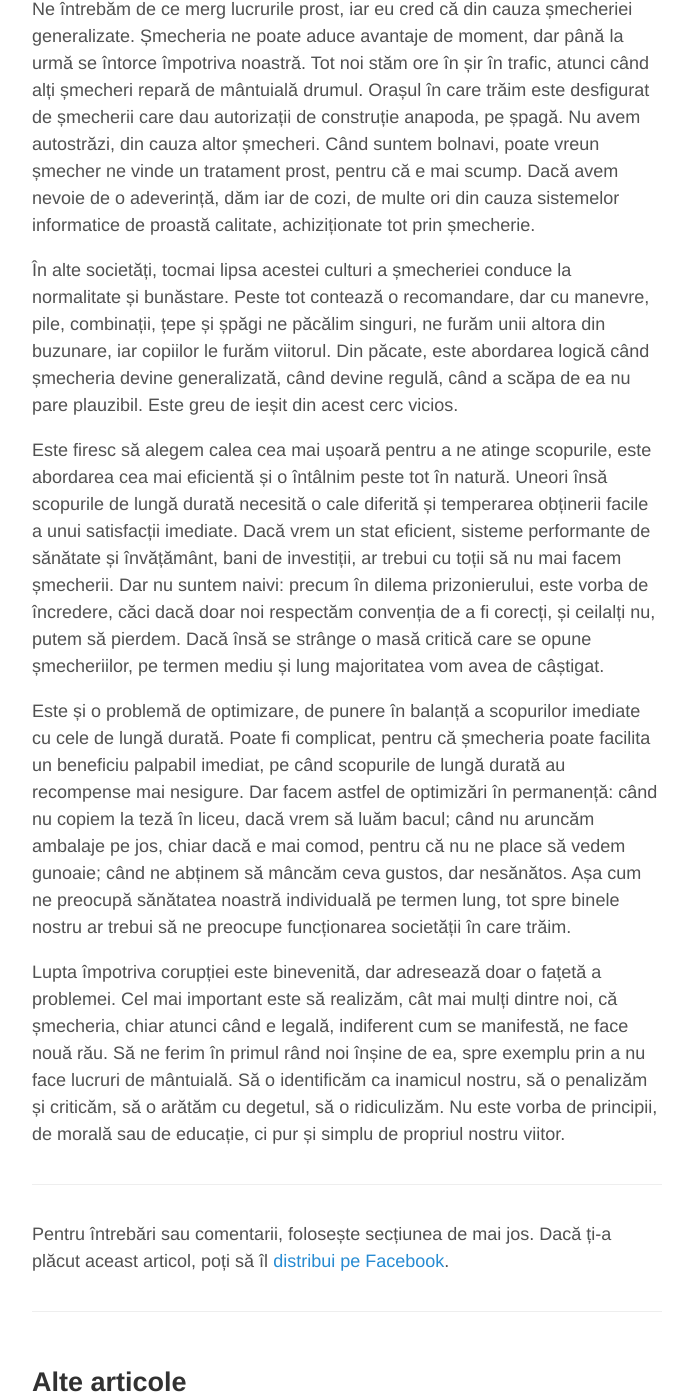
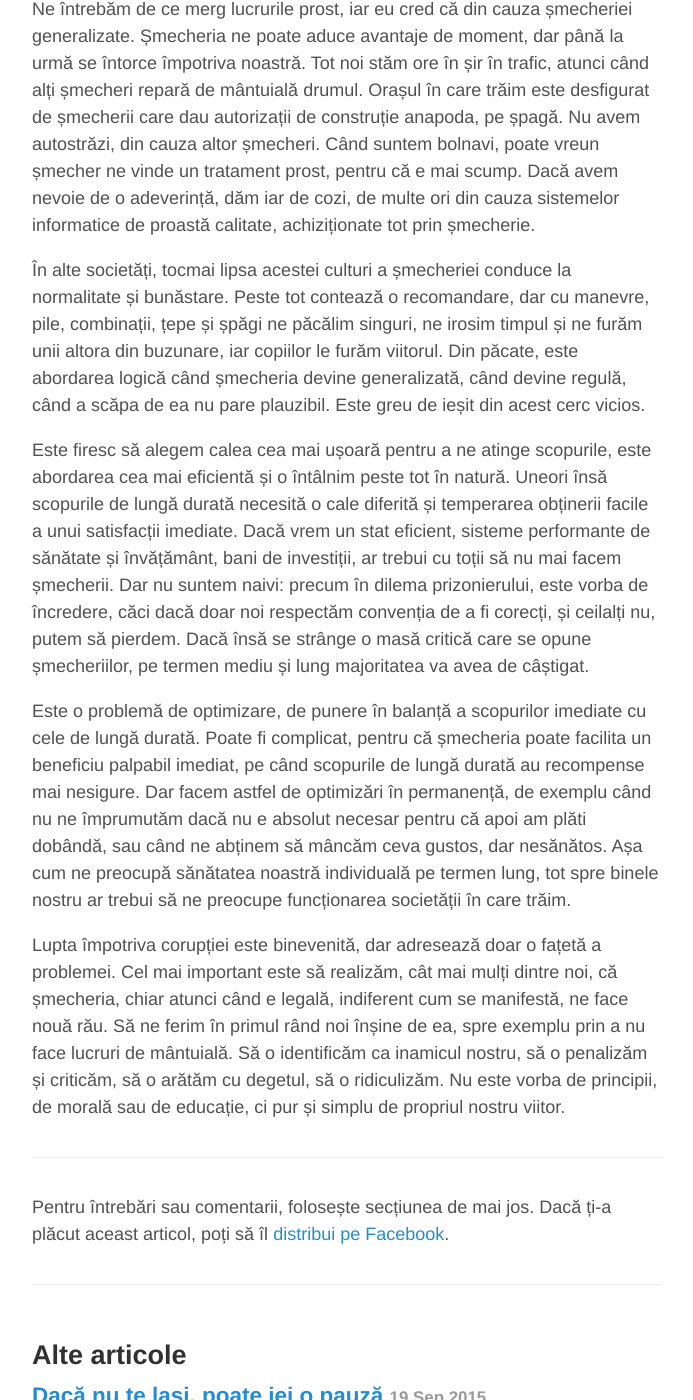
Before and after one commit to aoghina/aoghina.github.io, a Jekyll site: the page built from _posts/2015-10-14-argument-impotriva-smecheriei.md, in a window 1280 px wide and 1400 px high, scrolled down 572 px. Shown: the whole window, without its empty margins (293-986 px from the left). Built offline with Jekyll 4.4.1, drawn with Linux system fonts in a browser that asks for light colours; comment, search, counter and statistics services are not loaded.

Commit message:
Update argument post

```diff
--- a/_posts/2015-10-14-argument-impotriva-smecheriei.md
+++ b/_posts/2015-10-14-argument-impotriva-smecheriei.md
@@ -13,10 +13,10 @@ Când oamenii au succes pe bază de șmecherie, ei vor deveni modele și vor pro
 
 Ne întrebăm de ce merg lucrurile prost, iar eu cred că din cauza șmecheriei generalizate. Șmecheria ne poate aduce avantaje de moment, dar până la urmă se întorce împotriva noastră. Tot noi stăm ore în șir în trafic, atunci când alți șmecheri repară de mântuială drumul. Orașul în care trăim este desfigurat de șmecherii care dau autorizații de construție anapoda, pe șpagă. Nu avem autostrăzi, din cauza altor șmecheri. Când suntem bolnavi, poate vreun șmecher ne vinde un tratament prost, pentru că e mai scump. Dacă avem nevoie de o adeverință, dăm iar de cozi, de multe ori din cauza sistemelor informatice de proastă calitate, achiziționate tot prin șmecherie.
 
-În alte societăți, tocmai lipsa acestei culturi a șmecheriei conduce la normalitate și bunăstare. Peste tot contează o recomandare, dar cu manevre, pile, combinații, țepe și șpăgi ne păcălim singuri, ne furăm unii altora din buzunare, iar copiilor le furăm viitorul. Din păcate, este abordarea logică când șmecheria devine generalizată, când devine regulă, când a scăpa de ea nu pare plauzibil. Este greu de ieșit din acest cerc vicios.
+În alte societăți, tocmai lipsa acestei culturi a șmecheriei conduce la normalitate și bunăstare. Peste tot contează o recomandare, dar cu manevre, pile, combinații, țepe și șpăgi ne păcălim singuri, ne irosim timpul și ne furăm unii altora din buzunare, iar copiilor le furăm viitorul. Din păcate, este abordarea logică când șmecheria devine generalizată, când devine regulă, când a scăpa de ea nu pare plauzibil. Este greu de ieșit din acest cerc vicios.
 
-Este firesc să alegem calea cea mai ușoară pentru a ne atinge scopurile, este abordarea cea mai eficientă și o întâlnim peste tot în natură. Uneori însă scopurile de lungă durată necesită o cale diferită și temperarea obținerii facile a unui satisfacții imediate. Dacă vrem un stat eficient, sisteme performante de sănătate și învățământ, bani de investiții, ar trebui cu toții să nu mai facem șmecherii. Dar nu suntem naivi: precum în dilema prizonierului, este vorba de încredere, căci dacă doar noi respectăm convenția de a fi corecți, și ceilalți nu, putem să pierdem. Dacă însă se strânge o masă critică care se opune șmecheriilor, pe termen mediu și lung majoritatea vom avea de câștigat.
+Este firesc să alegem calea cea mai ușoară pentru a ne atinge scopurile, este abordarea cea mai eficientă și o întâlnim peste tot în natură. Uneori însă scopurile de lungă durată necesită o cale diferită și temperarea obținerii facile a unui satisfacții imediate. Dacă vrem un stat eficient, sisteme performante de sănătate și învățământ, bani de investiții, ar trebui cu toții să nu mai facem șmecherii. Dar nu suntem naivi: precum în dilema prizonierului, este vorba de încredere, căci dacă doar noi respectăm convenția de a fi corecți, și ceilalți nu, putem să pierdem. Dacă însă se strânge o masă critică care se opune șmecheriilor, pe termen mediu și lung majoritatea va avea de câștigat.
 
-Este și o problemă de optimizare, de punere în balanță a scopurilor imediate cu cele de lungă durată. Poate fi complicat, pentru că șmecheria poate facilita un beneficiu palpabil imediat, pe când scopurile de lungă durată au recompense mai nesigure. Dar facem astfel de optimizări în permanență: când nu copiem la teză în liceu, dacă vrem să luăm bacul; când nu aruncăm ambalaje pe jos, chiar dacă e mai comod, pentru că nu ne place să vedem gunoaie; când ne abținem să mâncăm ceva gustos, dar nesănătos. Așa cum ne preocupă sănătatea noastră individuală pe termen lung, tot spre binele nostru ar trebui să ne preocupe funcționarea societății în care trăim.
+Este o problemă de optimizare, de punere în balanță a scopurilor imediate cu cele de lungă durată. Poate fi complicat, pentru că șmecheria poate facilita un beneficiu palpabil imediat, pe când scopurile de lungă durată au recompense mai nesigure. Dar facem astfel de optimizări în permanență, de exemplu când nu ne împrumutăm dacă nu e absolut necesar pentru că apoi am plăti dobândă, sau când ne abținem să mâncăm ceva gustos, dar nesănătos. Așa cum ne preocupă sănătatea noastră individuală pe termen lung, tot spre binele nostru ar trebui să ne preocupe funcționarea societății în care trăim.
 
 Lupta împotriva corupției este binevenită, dar adresează doar o fațetă a problemei. Cel mai important este să realizăm, cât mai mulți dintre noi, că șmecheria, chiar atunci când e legală, indiferent cum se manifestă, ne face nouă rău. Să ne ferim în primul rând noi înșine de ea, spre exemplu prin a nu face lucruri de mântuială. Să o identificăm ca inamicul nostru, să o penalizăm și criticăm, să o arătăm cu degetul, să o ridiculizăm. Nu este vorba de principii, de morală sau de educație, ci pur și simplu de propriul nostru viitor.
```
